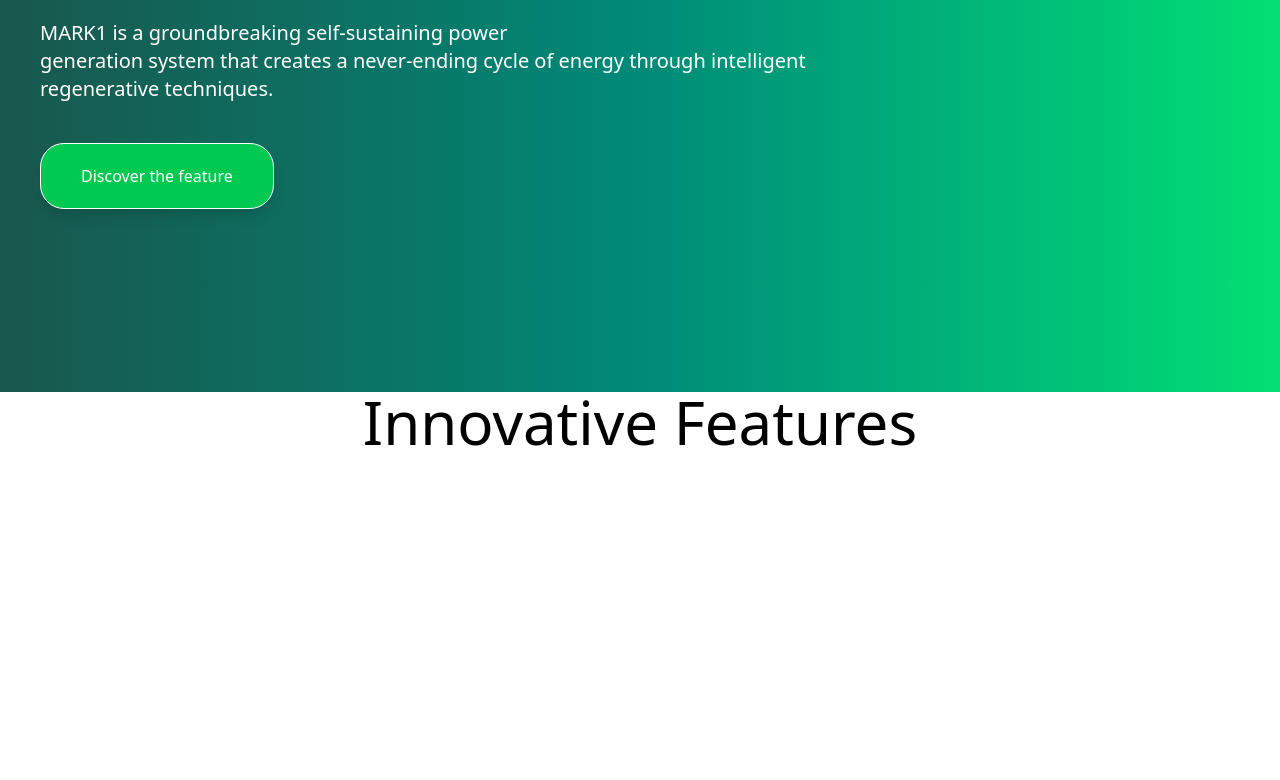
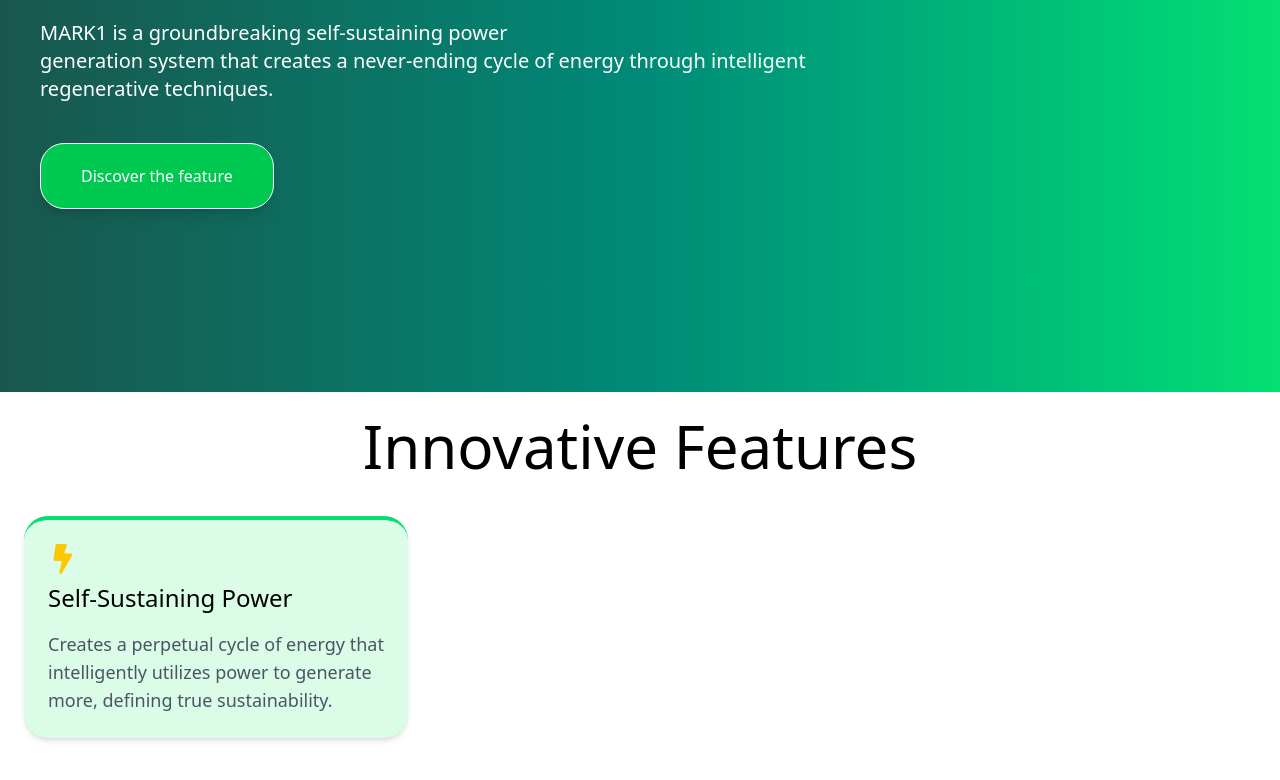
Before and after one commit to Dhruvbindal288/Mark1, a React (Vite) app: page / in a window 1280 px wide. Shown: the part 480-1260 px from the top of the page. Built offline with nearby package versions, Linux system fonts and the light colour scheme.

Commit message:
Card commonent for features created

```diff
--- /dev/null
+++ b/src/components/Card.jsx
@@ -0,0 +1,19 @@
+import React from "react";
+import { FaBolt } from "react-icons/fa";
+
+function Card() {
+  return (
+    <div className="w-full  md:w-80 lg:w-96 bg-green-100 rounded-3xl border-t-4 border-green-400 p-6 shadow-md hover:shadow-lg transition">
+      <FaBolt className="text-yellow-400 text-3xl mb-2" />
+      <h2 className="text-lg sm:text-xl md:text-2xl mb-4 font-medium">
+        Self-Sustaining Power
+      </h2>
+      <p className="text-sm sm:text-base md:text-lg text-gray-600">
+        Creates a perpetual cycle of energy that intelligently utilizes power to
+        generate more, defining true sustainability.
+      </p>
+    </div>
+  );
+}
+
+export default Card;
--- a/src/pages/Features.jsx
+++ b/src/pages/Features.jsx
@@ -1,9 +1,11 @@
-import React from 'react'
 
+import Card from '../components/Card'
 function Features() {
   return (
-    <div className='h-screen'>
-      <h1 className='md:text-6xl text-center font-medium'>Innovative Features</h1>
+    <div className='h-screen p-6'>
+      <h1 className='md:text-6xl text-center font-medium mb-10'>Innovative Features</h1>
+      <Card></Card>
+
     </div>
   )
 }
```
